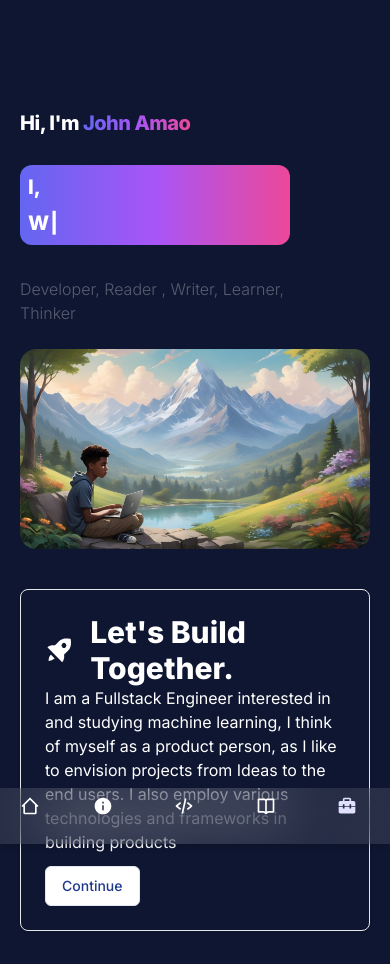
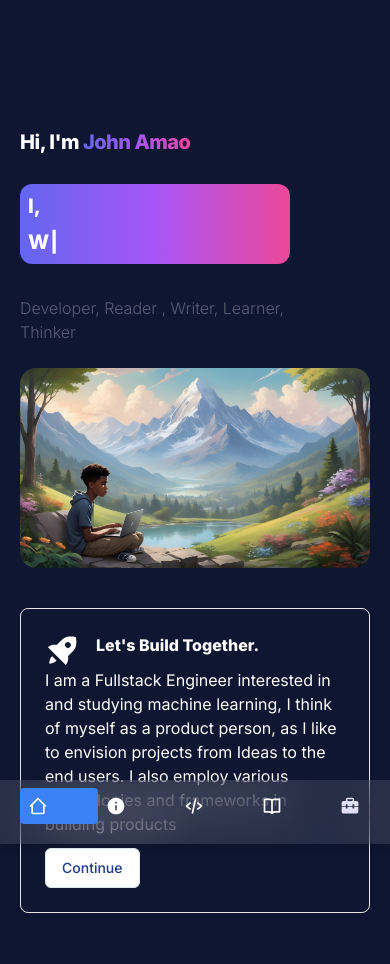
Before and after one commit to JOHN-AMAO/Portfolio, a Next.js app: page / in a window 390 px wide. Built offline with nearby package versions, Linux system fonts and the light colour scheme.

Commit message:
ui adjustments

```diff
--- a/app/page.tsx
+++ b/app/page.tsx
@@ -56,7 +56,7 @@ export default function Home() {
                 <Image
                   className={` ${
                     isHovered
-                      ? "rotate-45 translate-x-60 transition-all duration-500"
+                      ? "md:rotate-45 md:translate-x-60 transition-all duration-500"
                       : "transition-all duration-500"
                   }`}
                   src='/rocket.svg'
@@ -67,7 +67,7 @@ export default function Home() {
                 {isHovered ? (
                   ""
                 ) : (
-                  <h2 className='text-3xl sm:text-xl text-white font-extrabold '>
+                  <h2 className='md:text-3xl sm:text-xl text-white font-extrabold '>
                     Let&apos;s Build Together.
                   </h2>
                 )}
--- a/components/MobileNav.tsx
+++ b/components/MobileNav.tsx
@@ -9,11 +9,13 @@ const MobileNav = () => {
   return (
     <div>
       <div className='md:hidden fixed bottom-0 left-0 right-0 shadow-md bg-white backdrop-filter backdrop-blur-xl bg-opacity-10'>
-        <div className='flex flex-row justify-evenly w-full ml-5 mb-5'>
+        <div className='flex flex-row justify-evenly w-full ml-5 mb-5 pt-2'>
           <Link
             href='/'
             className={
-              activeLink === "/" ? "flex-1 rounded pt-2" : "flex-1 rounded p-2"
+              activeLink === "/"
+                ? "flex-1 bg-blue-500 rounded p-2"
+                : "flex-1 rounded p-2"
             }
             onClick={() => setActiveLink("/")}
           >
```
